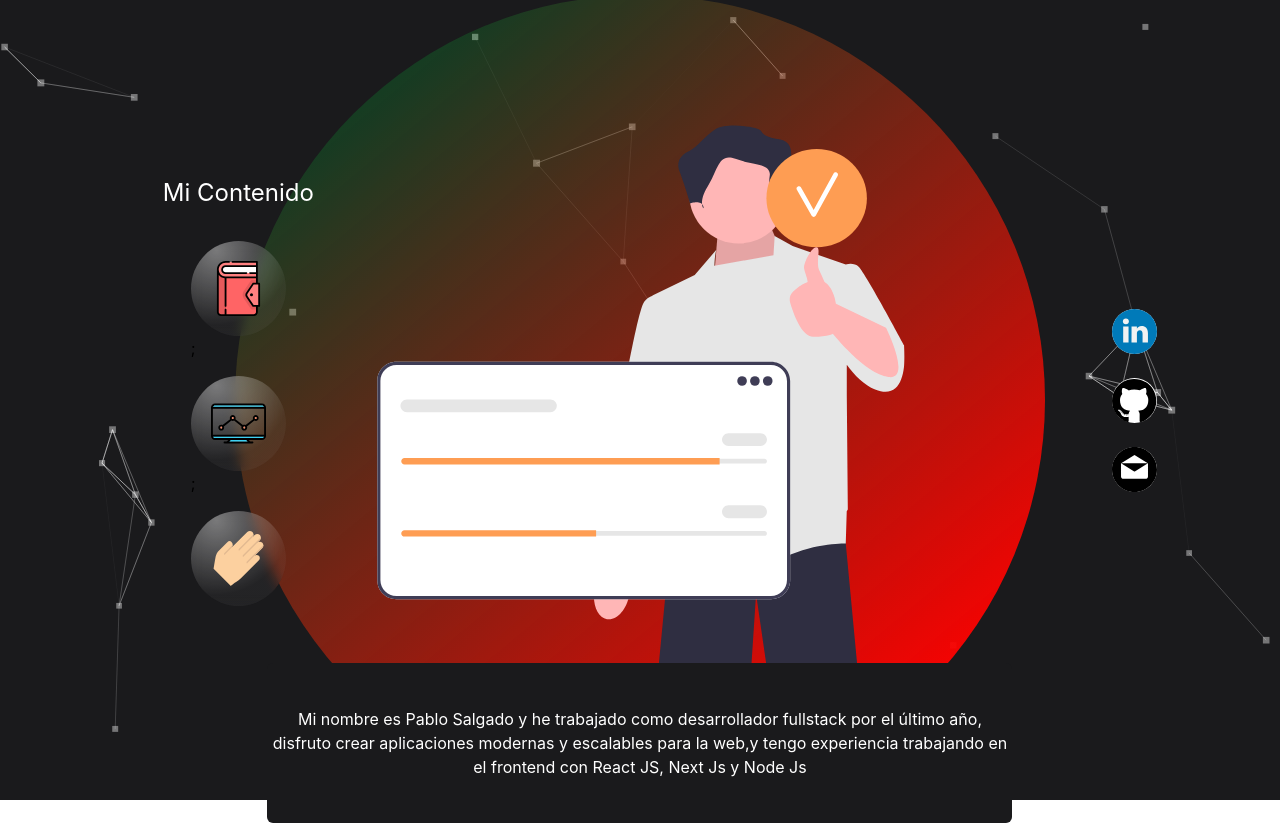
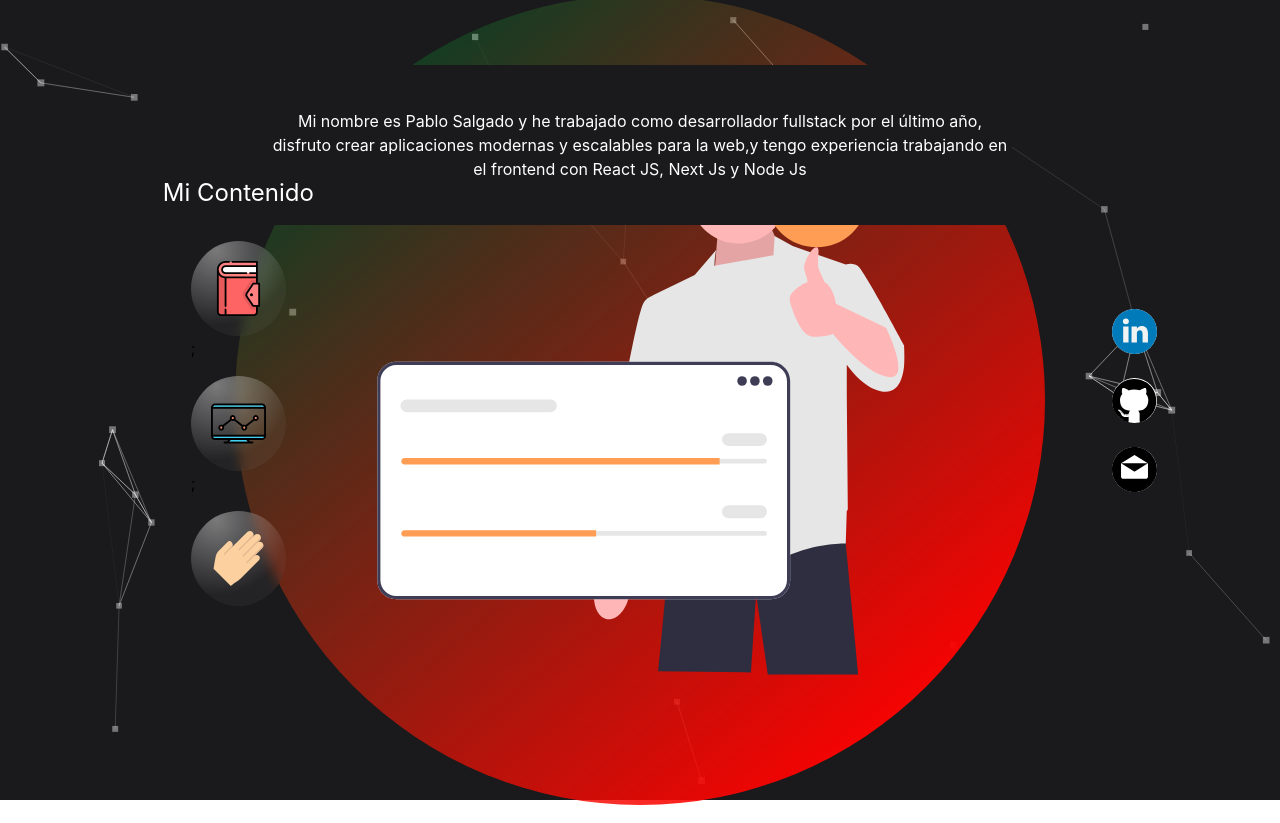
Before and after one commit to Pablosal/portafolio, a Next.js app: page / in a window 1280 px wide. Built offline with nearby package versions, Linux system fonts and the light colour scheme.

Commit message:
las fixes

```diff
--- a/components/text_component/TextComponent.tsx
+++ b/components/text_component/TextComponent.tsx
@@ -1,18 +1,16 @@
 import * as React from 'react';
 import { motion } from 'framer-motion';
-import useMediaQuery from '../../utils/hooks/useMediaQuery';
 interface TextProps {
   text: string | null;
   top: number;
 }
 
 const TextComponent = ({ text = 'Agregue texto', top }: TextProps) => {
-  const matches = useMediaQuery('(min-width: 640px)');
   const textAppear = {
     hidden: { oppacity: 0, y: -50 },
     visible: {
       opacity: 1,
-      y: matches ? -2 : -600,
+      y: -600,
     },
   };
   return (
@@ -21,7 +19,7 @@ const TextComponent = ({ text = 'Agregue texto', top }: TextProps) => {
       initial="hidden"
       animate="visible"
       style={{ top, backgroundColor: '#1A1A1C' }}
-      className="sm:mt-6 border-white max-h-[160px] sm:h-[260px] w-screen sm:w-[745px] rounded-md  center-verticaly  z-20 absolute "
+      className="sm:mt-6 border-white max-h-[160px] sm:h-[260px] w-screen sm:w-[745px] rounded-md  center-verticaly  z-20 absolute top-[241px] "
     >
       <motion.h1
         data-testid="textComponent"
--- a/utils/hooks/useMediaQuery.tsx
+++ /dev/null
@@ -1,44 +0,0 @@
-import { useEffect, useState } from 'react';
-
-function useMediaQuery(query: string): boolean {
-  const getMatches = (query: string): boolean => {
-    // Prevents SSR issues
-    if (typeof window !== 'undefined') {
-      return window.matchMedia(query).matches;
-    }
-    return false;
-  };
-
-  const [matches, setMatches] = useState<boolean>(getMatches(query));
-
-  function handleChange() {
-    setMatches(getMatches(query));
-  }
-
-  useEffect(() => {
-    const matchMedia = window.matchMedia(query);
-
-    // Triggered at the first client-side load and if query changes
-    handleChange();
-
-    // Listen matchMedia
-    if (matchMedia.addListener) {
-      matchMedia.addListener(handleChange);
-    } else {
-      matchMedia.addEventListener('change', handleChange);
-    }
-
-    return () => {
-      if (matchMedia.removeListener) {
-        matchMedia.removeListener(handleChange);
-      } else {
-        matchMedia.removeEventListener('change', handleChange);
-      }
-    };
-    // eslint-disable-next-line react-hooks/exhaustive-deps
-  }, [query]);
-
-  return matches;
-}
-
-export default useMediaQuery;
```
